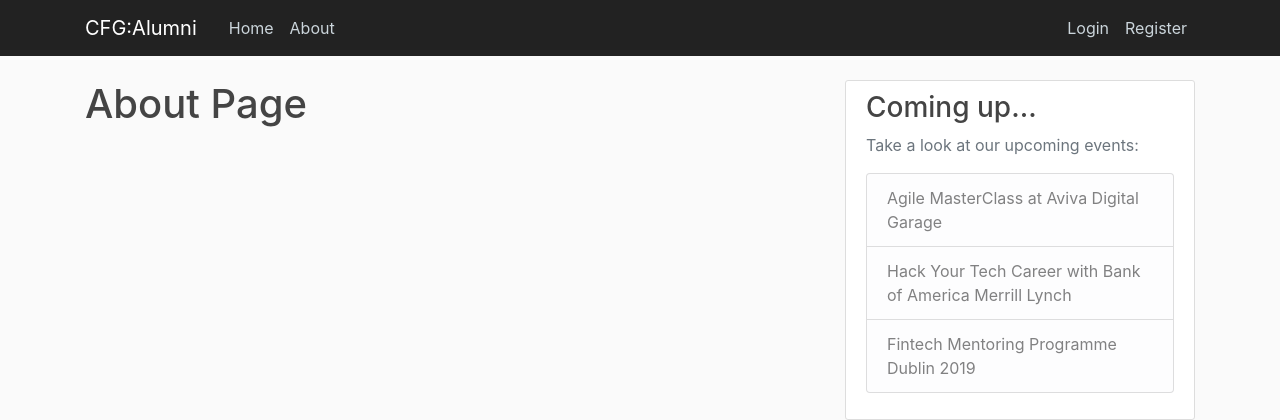
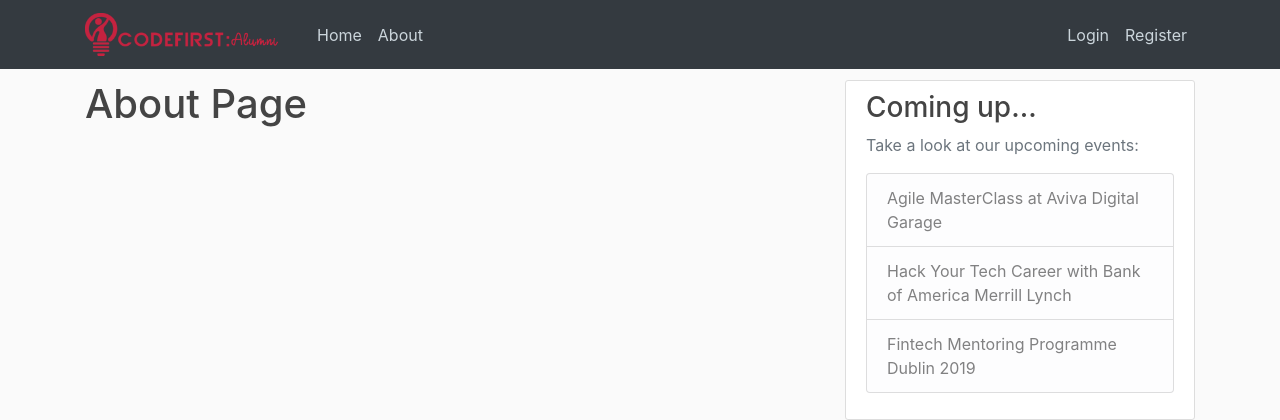
Before and after one commit to renatadev/codefirstgirls, a Flask app: page /about in a window 1280 px wide. Shown: the top 420 px of the page. Run offline with Flask 2, Linux system fonts and the light colour scheme; some libraries are stand-ins or nearby versions.

Commit message:
Update navbar and logo brand

```diff
--- a/project/static/css/main.css
+++ b/project/static/css/main.css
@@ -28,12 +28,8 @@ h1, h2, h3, h4, h5, h6 {
   color: #444444;
 }
 
-.navbar {
+.bgdark {
   background-color: #222;
-}
-
-.bg-steel {
-  background-color: #222222;
 }
 
 .site-header .navbar-nav .nav-link {
--- a/project/templates/layout.html
+++ b/project/templates/layout.html
@@ -19,9 +19,11 @@
 </head>
 <body>
     <header class="site-header">
-      <nav class="navbar navbar-expand-md navbar-dark bg-steel fixed-top">
+      <nav class="navbar navbar-expand-md navbar-dark bg-dark fixed-top">
         <div class="container">
-          <a class="navbar-brand mr-4" href="/">CFG:Alumni</a>
+          <a class="navbar-brand mr-4" href="/">
+            <img alt="CF:G" src="static/profile_pics/cfg-logo-.png" width="200" height="43"/>
+          </a>
           <button class="navbar-toggler" type="button" data-toggle="collapse" data-target="#navbarToggle" aria-controls="navbarToggle" aria-expanded="false" aria-label="Toggle navigation">
             <span class="navbar-toggler-icon"></span>
           </button>
```
Also changed, not shown: project/static/profile_pics/cfg-logo-.png (added).
